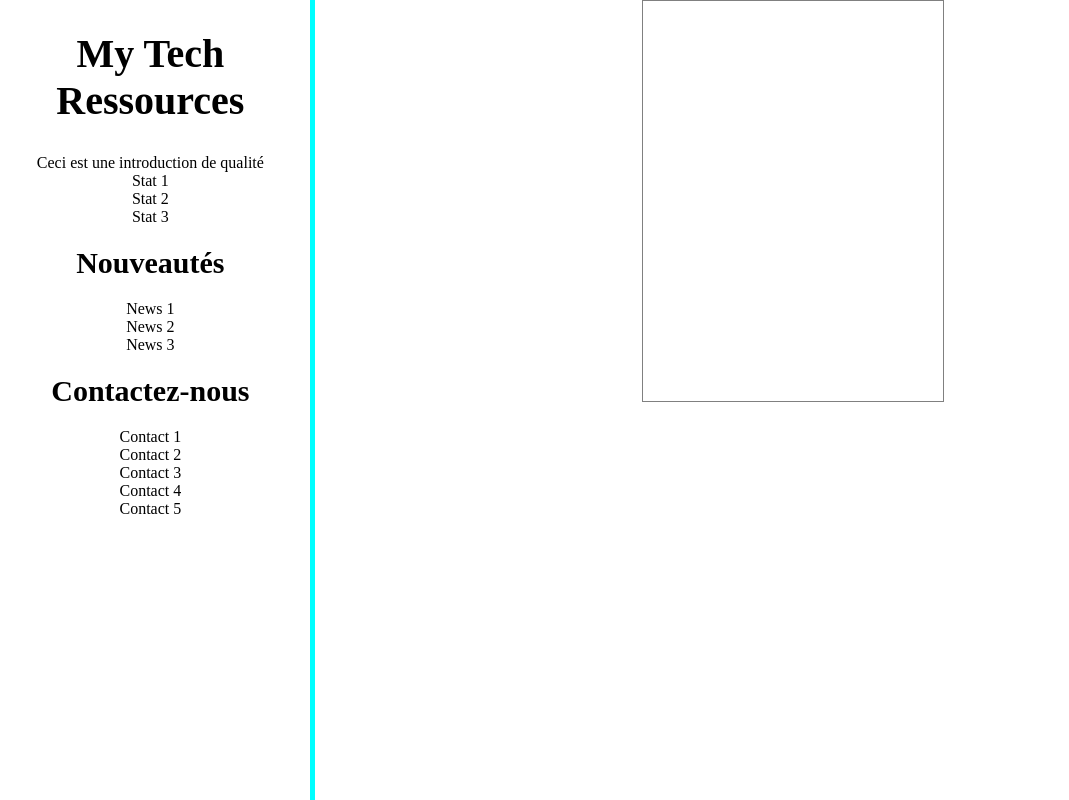
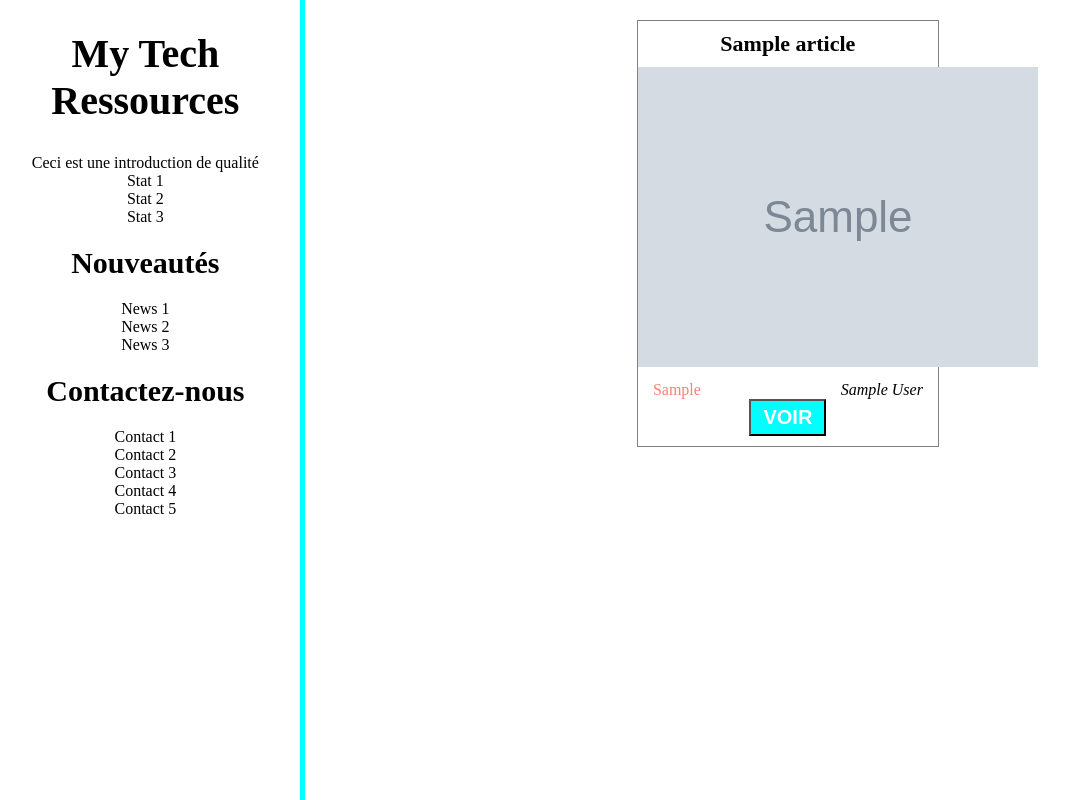
Before and after one commit to j-pard/PHP-miniblog, a PHP site: page / in a window 1280 px wide. Shown: the whole page, without its empty margins (9-1078 px from the left). Run offline with PHP 8.4, Linux system fonts and the light colour scheme; tables that the repository leaves empty or names only in its code hold one stand-in row (values such as "Sample post"); grey boxes marked "Sample" are stand-in pictures; data that the repository does not hold is empty; a stand-in replaces the project's code that opens the database connection; some libraries are stand-ins or nearby versions.

Commit message:
Item redirection

```diff
--- a/assets/css/style.css
+++ b/assets/css/style.css
@@ -39,6 +39,7 @@ body main {
 
 body main section.items-container {
   width: 75%;
+  padding: 20px;
   display: -webkit-box;
   display: -ms-flexbox;
   display: flex;
@@ -54,7 +55,9 @@ body main section.items-container {
 
 body main section.items-container .items {
   width: 300px;
-  height: 400px;
+  height: -webkit-max-content;
+  height: -moz-max-content;
+  height: max-content;
   text-align: center;
   border: 1px solid gray;
 }
@@ -72,20 +75,37 @@ body main section.items-container .items footer {
   -webkit-box-direction: normal;
       -ms-flex-direction: row;
           flex-direction: row;
-  -ms-flex-wrap: nowrap;
-      flex-wrap: nowrap;
+  -ms-flex-wrap: wrap;
+      flex-wrap: wrap;
   -webkit-box-pack: justify;
       -ms-flex-pack: justify;
           justify-content: space-between;
-  padding: 15px;
+  padding: 10px 15px;
 }
 
 body main section.items-container .items footer div.likes-cont {
   color: salmon;
+  text-align: left;
+  width: 40%;
 }
 
 body main section.items-container .items footer div.author-cont {
+  text-align: right;
   font-style: italic;
+  width: 60%;
+}
+
+body main section.items-container .items footer form {
+  width: 100%;
+}
+
+body main section.items-container .items footer form input[type='submit'] {
+  padding: 5px 12px;
+  font-size: 20px;
+  font-weight: bold;
+  background-color: cyan;
+  color: white;
+  text-transform: uppercase;
 }
 
 body main section.infos-container {
@@ -98,4 +118,8 @@ body main section.infos-container {
 body main section.infos-container ul {
   list-style: none;
 }
+
+body .not-displayed {
+  display: none;
+}
 /*# sourceMappingURL=style.css.map */
--- a/assets/scss/style.scss
+++ b/assets/scss/style.scss
@@ -16,6 +16,7 @@ body {
 
             section.items-container {
                   width: 75%;
+                  padding: 20px;
                   display: flex;
                   flex-direction: row;
                   flex-wrap: wrap;
@@ -23,7 +24,7 @@ body {
 
                   .items {
                         width: 300px;
-                        height: 400px;
+                        height: max-content;
                         text-align: center;
 
                         border: 1px solid gray;
@@ -36,16 +37,33 @@ body {
                         footer {
                               display: flex;
                               flex-direction: row;
-                              flex-wrap: nowrap;
+                              flex-wrap: wrap;
                               justify-content: space-between;
-                              padding: 15px;
+                              padding: 10px 15px;
 
                               div.likes-cont {
                                     color: salmon;
+                                    text-align: left;
+                                    width: 40%;
                               }
 
                               div.author-cont {
+                                    text-align: right;
                                     font-style: italic;
+                                    width: 60%;
+                              }
+
+                              form {
+                                    width: 100%;
+
+                                    input[type='submit'] {
+                                          padding: 5px 12px;
+                                          font-size: 20px;
+                                          font-weight: bold;
+                                          background-color: cyan;
+                                          color: white;
+                                          text-transform: uppercase;
+                                    }
                               }
                         }
                   }
@@ -62,4 +80,8 @@ body {
                   }
             }
       }
+
+      .not-displayed {
+            display: none;
+      }
 }
--- a/classes/Article.php
+++ b/classes/Article.php
@@ -3,13 +3,19 @@
       class Article {
 
             public function create() {
-                  echo "<article class='items'>" .
+                  echo "<article class='items' id='item" . $this->id . "'>" .
                               "<h3>" . ucfirst($this->title) . "</h3>" .
                               "<img src='" . $this->img . "'>" .
                               "<footer>" .
                                     "<div class='likes-cont'>" . $this->likes . "</div>" .
-                                    "<div class='author-cont'>" . ucfirst($this->author) . "</div>" .
-                              "</footer>" .
+                                    "<div class='author-cont'>" . ucfirst($this->author) . "</div>";
+
+                                    $form = new Form;
+                                    $form->create("controllers/item.php", "GET");
+                                    $form->input("item-id", "number", $this->id,false);
+                                    $form->submit("voir");
+                                    $form->end();
+                  echo        "</footer>" .
                         "</article>";
             }
 
--- a/classes/Form.php
+++ b/classes/Form.php
@@ -48,6 +48,22 @@
             public function text($name) {
                   echo "<label for='" . $name . "'>" . ucfirst($name) . "</label>";
                   echo "<input type='text' name='" . $name . "' value='" . $this->getValue($name) . "'>";
+            }
+
+            /**
+             * Creer un input avec un type à spécifier
+             *
+             * @param string $name Choisir le nom
+             * @return void Ecrit la balise input:text
+             */
+            public function input($name, $type = "text", $value = 0, $visible = true) {
+                  if($visible) {
+                        echo "<label for='" . $name . "'>" . ucfirst($name) . "</label>";
+                        echo "<input type='" . $type . "' name='" . $name . "' value='" . $this->getValue($name) . "'>";
+                  }
+                  else {
+                        echo "<input type='" . $type . "' name='" . $name . "' value='" . $value . "' class='not-displayed'>";
+                  }
             }
 
             /**
--- a/views/articles.php
+++ b/views/articles.php
@@ -1,6 +1,6 @@
 <?php
       $db = new Database($dbid_name, $dbid_user, $dbid_pass, $dbid_host);
-      $articles = $db->query('SELECT * FROM articles', 'Article');
+      $articles = $db->query('SELECT id, title, img, likes, author FROM articles', 'Article');
 
       foreach ($articles as $article) {
             $article->create();
```
Also changed, not shown: README.md.
